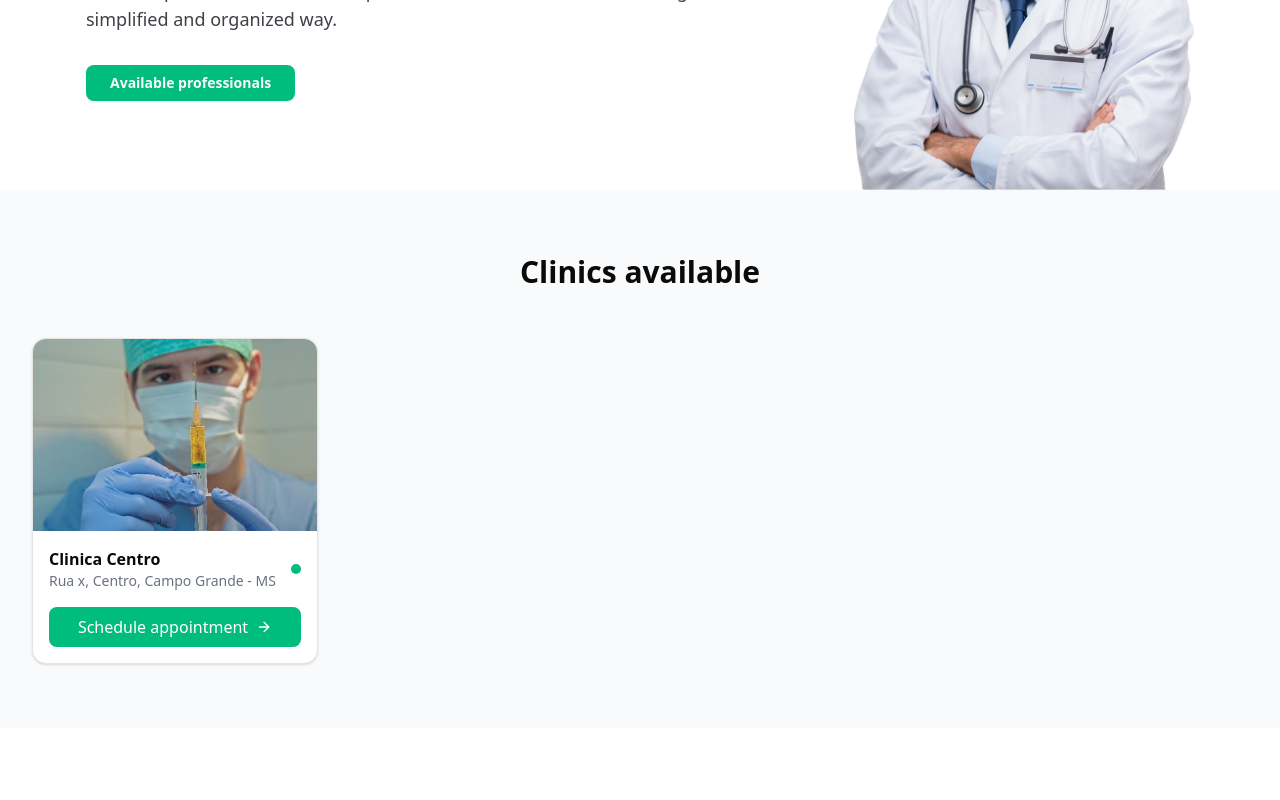
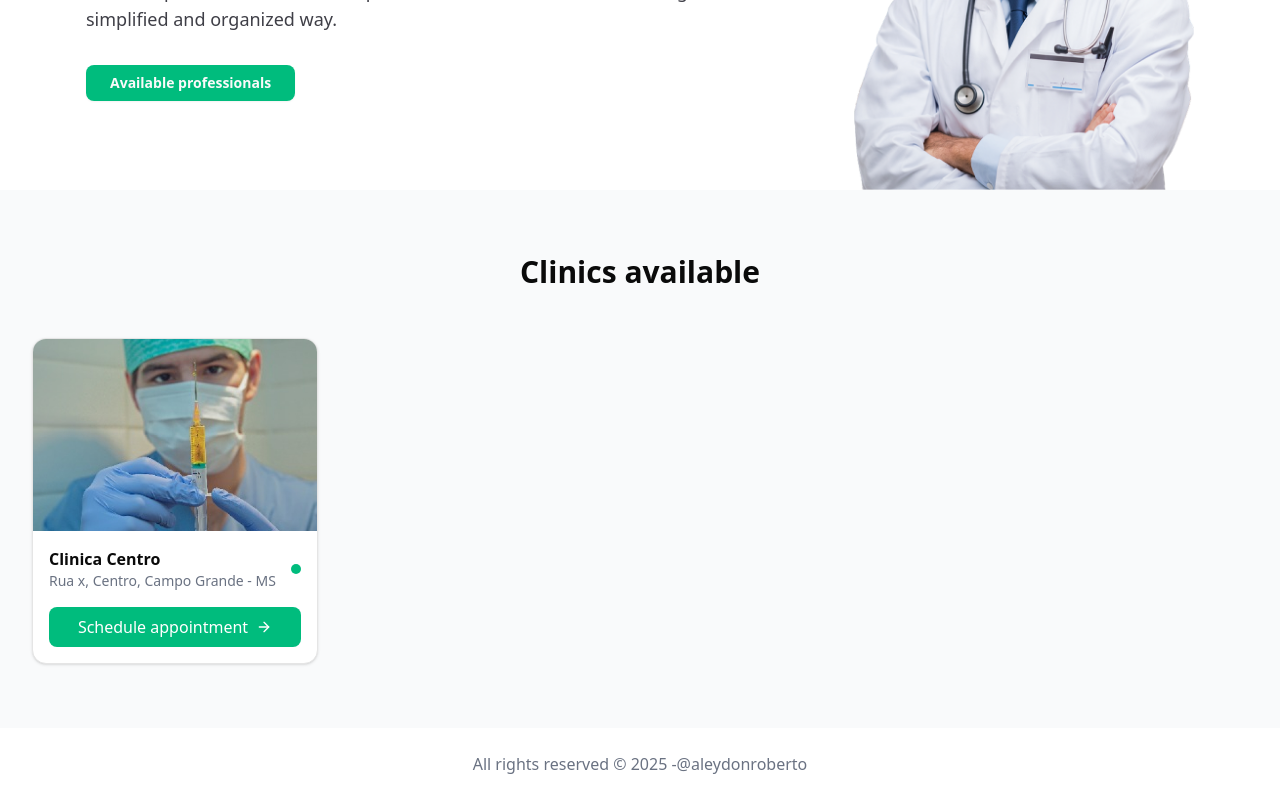
Before and after one commit to Aleydon/Odonto-Pro, a Next.js app: page / in a window 1280 px wide. Shown: the part 321-1121 px from the top of the page. Before the commit the page ends 1049 px from the top, so only its background shows below. Built offline with nearby package versions, Linux system fonts and the light colour scheme.

Commit message:
feat(footer): footer component
created footer component and added on page

```diff
--- /dev/null
+++ b/src/app/(public)/_components/footer.tsx
@@ -0,0 +1,12 @@
+export function Footer() {
+  return (
+    <footer className="py-6 text-center text-gray-500 text-sm md:text-base">
+      <p>
+        All rights reserved &#169; {new Date().getFullYear()} -
+        <span className="hover:text-gray-800 duration-300">
+          @aleydonroberto
+        </span>
+      </p>
+    </footer>
+  );
+}
--- a/src/app/(public)/page.tsx
+++ b/src/app/(public)/page.tsx
@@ -1,3 +1,4 @@
+import { Footer } from './_components/footer';
 import { Header } from './_components/header';
 import { Hero } from './_components/hero';
 import { Professionals } from './_components/professionals';
@@ -8,9 +9,8 @@ export default function Page() {
       <Header />
       <div>
         <Hero />
-      </div>
-      <div>
         <Professionals />
+        <Footer />
       </div>
     </div>
   );
```
